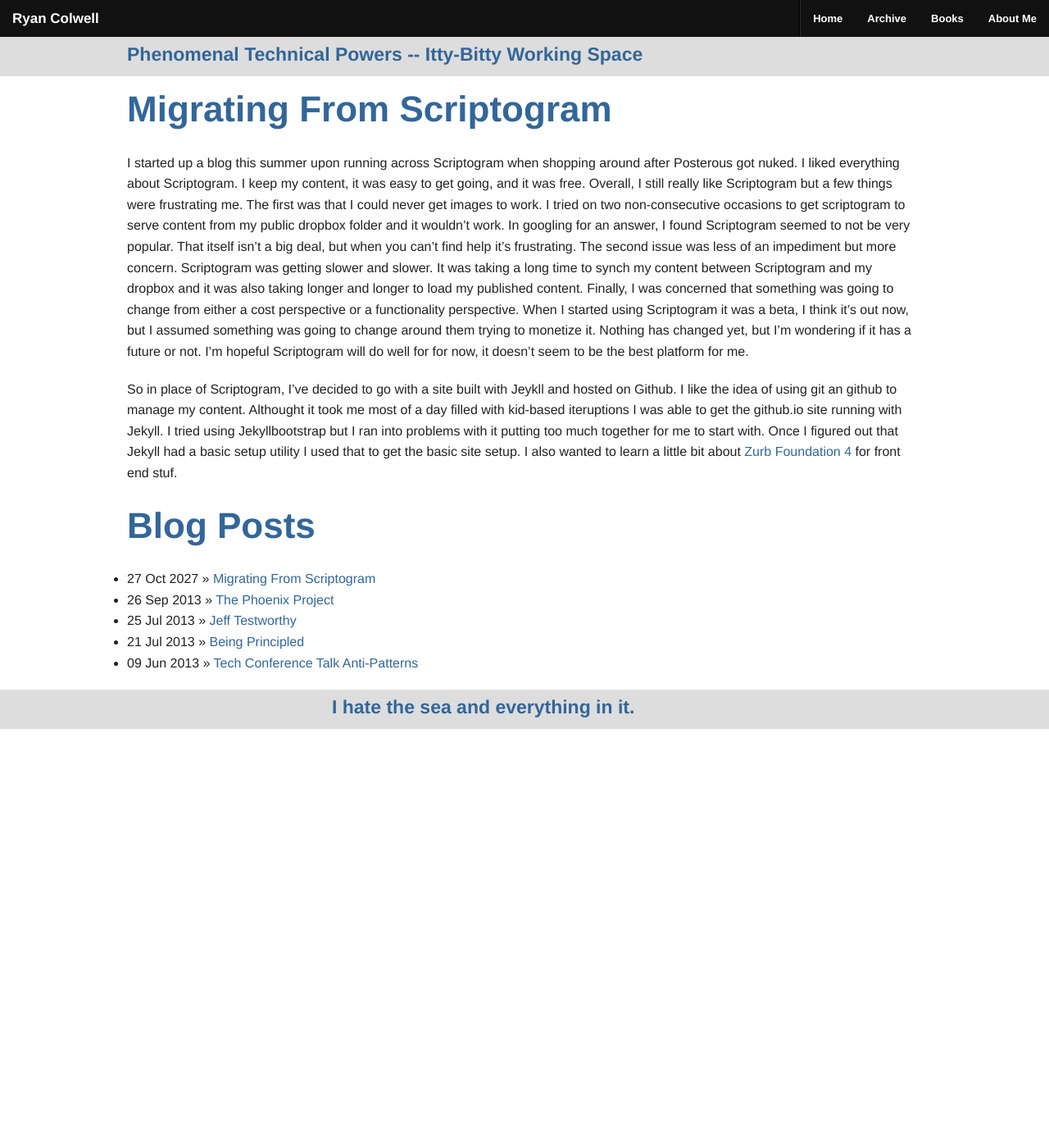
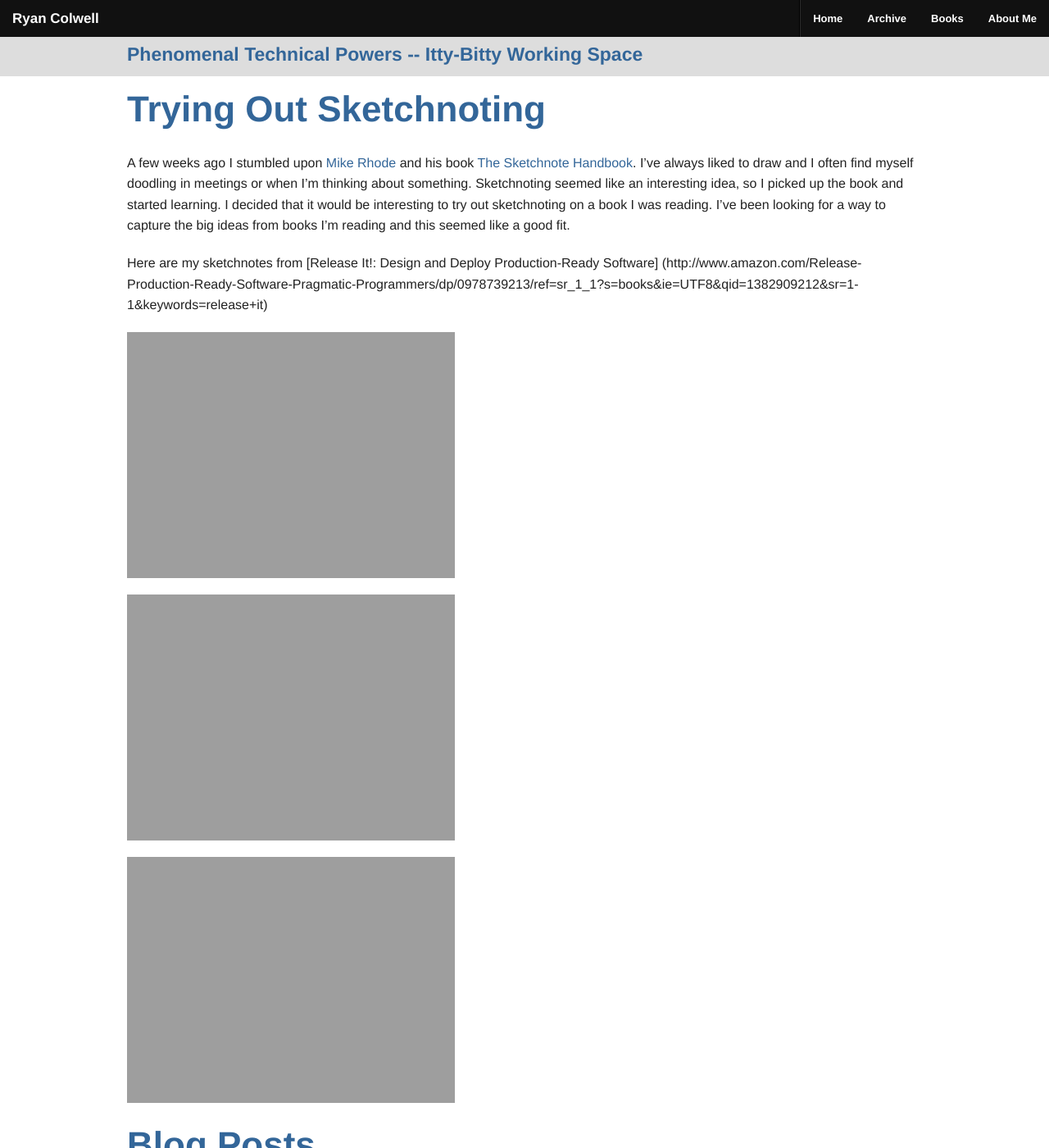
Before and after one commit to ryanco/ryanco.github.io, a Jekyll site: the page built from index.html, in a window 1280 px wide and 1400 px high. Shown: the whole window at 82% size. Built offline with Jekyll 4.4.1, drawn with Linux system fonts in a browser that asks for light colours; Markdown is read by kramdown in place of the engine named in the settings; some of the changed text lies outside the part shown.

Commit message:
Added new post. Updated settings in a few old posts.

```diff
--- a/_posts/2013-10-27-Migrating-From-Scriptogram.md
+++ b/_posts/2013-10-27-Migrating-From-Scriptogram.md
@@ -1,7 +1,7 @@
 ---
 layout: post
 title: Migrating From Scriptogram
-date: 27-10-27
+date: 2013-10-27
 ---
 
 I started up a blog this summer upon running across Scriptogram when shopping around after Posterous got nuked. I liked everything about Scriptogram. I keep my content, it was easy to get going, and it was free. Overall, I still really like Scriptogram but a few things were frustrating me. The first was that I could never get images to work. I tried on two non-consecutive occasions to get scriptogram to serve content from my public dropbox folder and it wouldn't work. In googling for an answer, I found Scriptogram seemed to not be very popular. That itself isn't a big deal, but when you can't find help it's frustrating. The second issue was less of an impediment but more concern. Scriptogram was getting slower and slower. It was taking a long time to synch my content between Scriptogram and my dropbox and it was also taking longer and longer to load my published content. Finally, I was concerned that something was going to change from either a cost perspective or a functionality perspective. When I started using Scriptogram it was a beta, I think it's out now, but I assumed something was going to change around them trying to monetize it. Nothing has changed yet, but I'm wondering if it has a future or not. I'm hopeful Scriptogram will do well for for now, it doesn't seem to be the best platform for me.
--- /dev/null
+++ b/_posts/2013-11-10-trying-out-sketchnoting.md
@@ -0,0 +1,15 @@
+---
+layout: post
+title: Trying Out Sketchnoting
+date: 2013-11-10
+---
+
+A few weeks ago I stumbled upon [Mike Rhode](https://twitter.com/rohdesign) and his book [The Sketchnote Handbook](http://www.amazon.com/The-Sketchnote-Handbook-Video-Edition/dp/0321885112/ref=sr_1_1?ie=UTF8&qid=1384137160&sr=8-1&keywords=the+sketchnote+handbook). I've always liked to draw and I often find myself doodling in meetings or when I'm thinking about something. Sketchnoting seemed like an interesting idea, so I picked up the book and started learning. I decided that it would be interesting to try out sketchnoting on a book I was reading. I've been looking for a way to capture the big ideas from books I'm reading and this seemed like a good fit.
+
+Here are my sketchnotes from [Release It!: Design and Deploy Production-Ready Software] (http://www.amazon.com/Release-Production-Ready-Software-Pragmatic-Programmers/dp/0978739213/ref=sr_1_1?s=books&ie=UTF8&qid=1382909212&sr=1-1&keywords=release+it)
+
+![Full Sketchnote]({{ site.url }}/img/posts/ReleaseItFullSketchNote.jpg)
+
+![Top Sketchnote]({{ site.url }}/img/posts/ReleaseItTopSketchNote.jpg)
+
+![Bottom Sketchnote]({{ site.url }}/img/posts/ReleaseItBottomSketchNote.jpg)
```
Also changed, not shown: _posts/2013-06-09-tech-confrence-talk-anti-patterns.md (+1 -1 lines), 1 other file.
